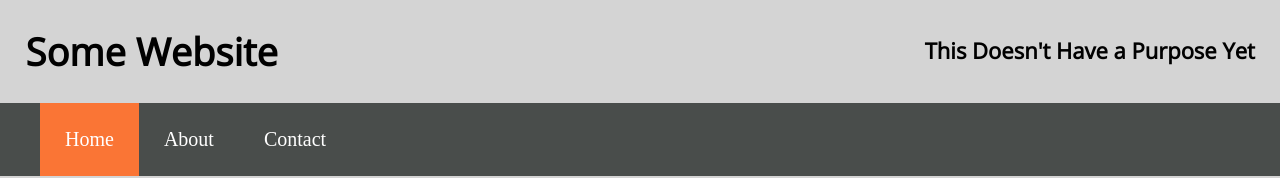
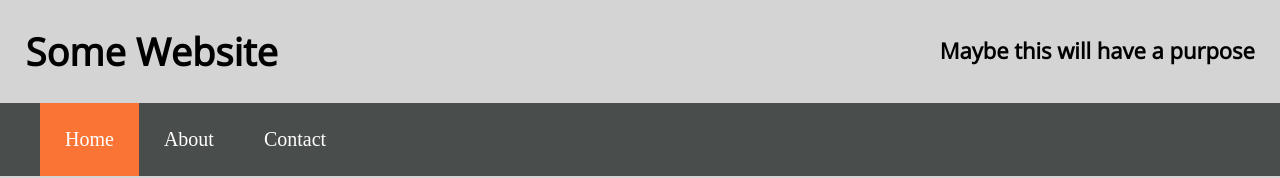
Before and after one commit to santarellizn/GitHub-Test, a plain HTML site: page index.html in a window 1280 px wide. Shown: the top 178 px of the page. Drawn offline with nearby package versions, Linux system fonts and the light colour scheme.

Commit message:
Changed heading

```diff
--- a/index.html
+++ b/index.html
@@ -9,7 +9,7 @@
     <body>
     <div class="heading">
 
-        <h1>Some Website<span class="headh2">This Doesn't Have a Purpose Yet</span></h1>
+        <h1>Some Website<span class="headh2">Maybe this will have a purpose</span></h1>
     </div>
     <div class="nav">
         <ul>
```
